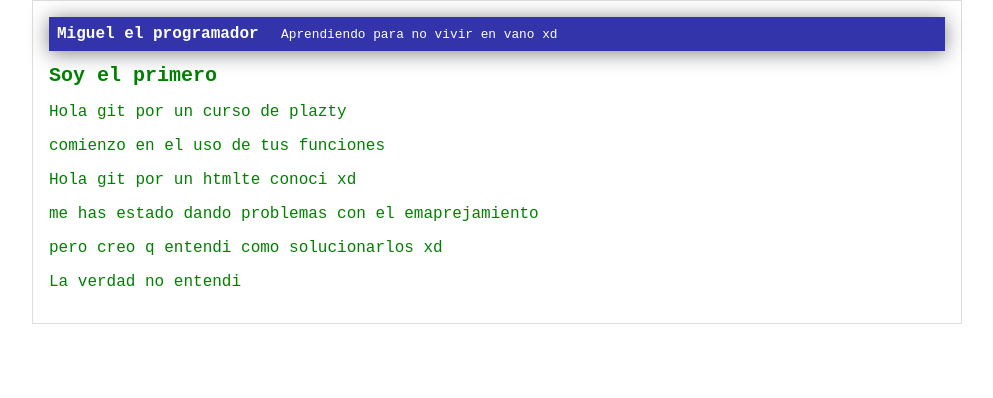
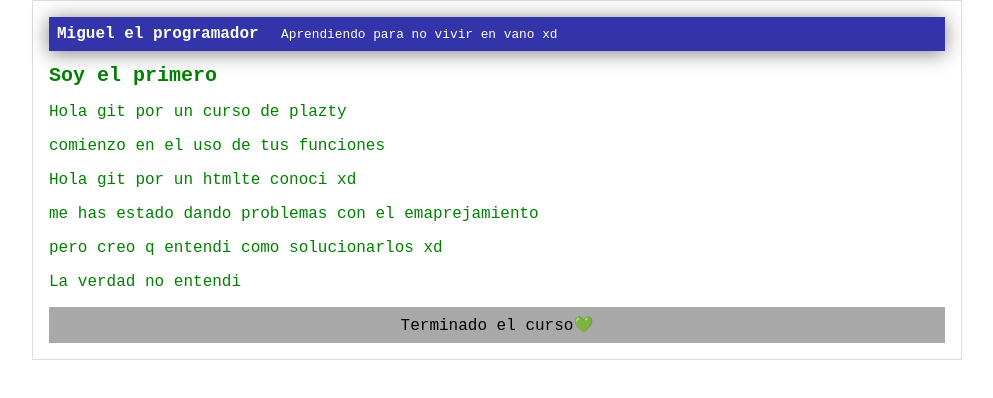
Before and after one commit to Miguel-Sanchez241001/cursoplazty, a plain HTML site: page index.html in a window 1280 px wide. Shown: the whole page, without its empty margins (143-1136 px from the left). Drawn offline with Linux system fonts and the light colour scheme.

Commit message:
footer terminado

```diff
--- a/css/style.css
+++ b/css/style.css
@@ -37,3 +37,10 @@ margin: 0 auto;
 font-size: 20px;
 
 }
+
+#footer{
+background:darkgray ;
+color : black;
+text-align: center;
+padding:0.5em;
+}
--- a/index.html
+++ b/index.html
@@ -19,9 +19,9 @@
            <p>pero creo q entendi como solucionarlos xd</p>
            <p>La verdad no entendi</p>
         </div>
+        <div id="footer">
+                Terminado el curso💚
+        </div>
     </div>
-
-
-
 </body>
 </html>
```
